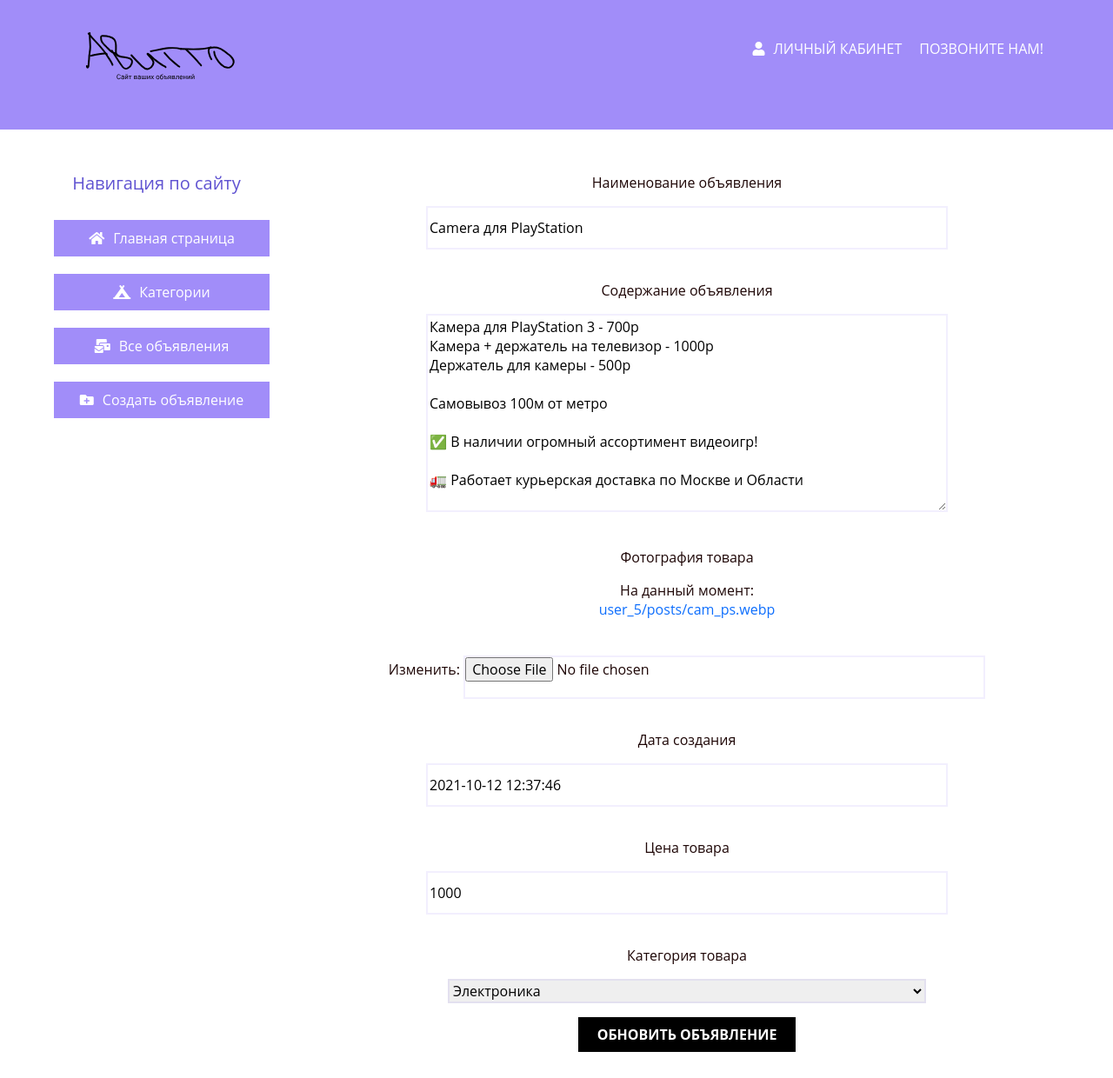
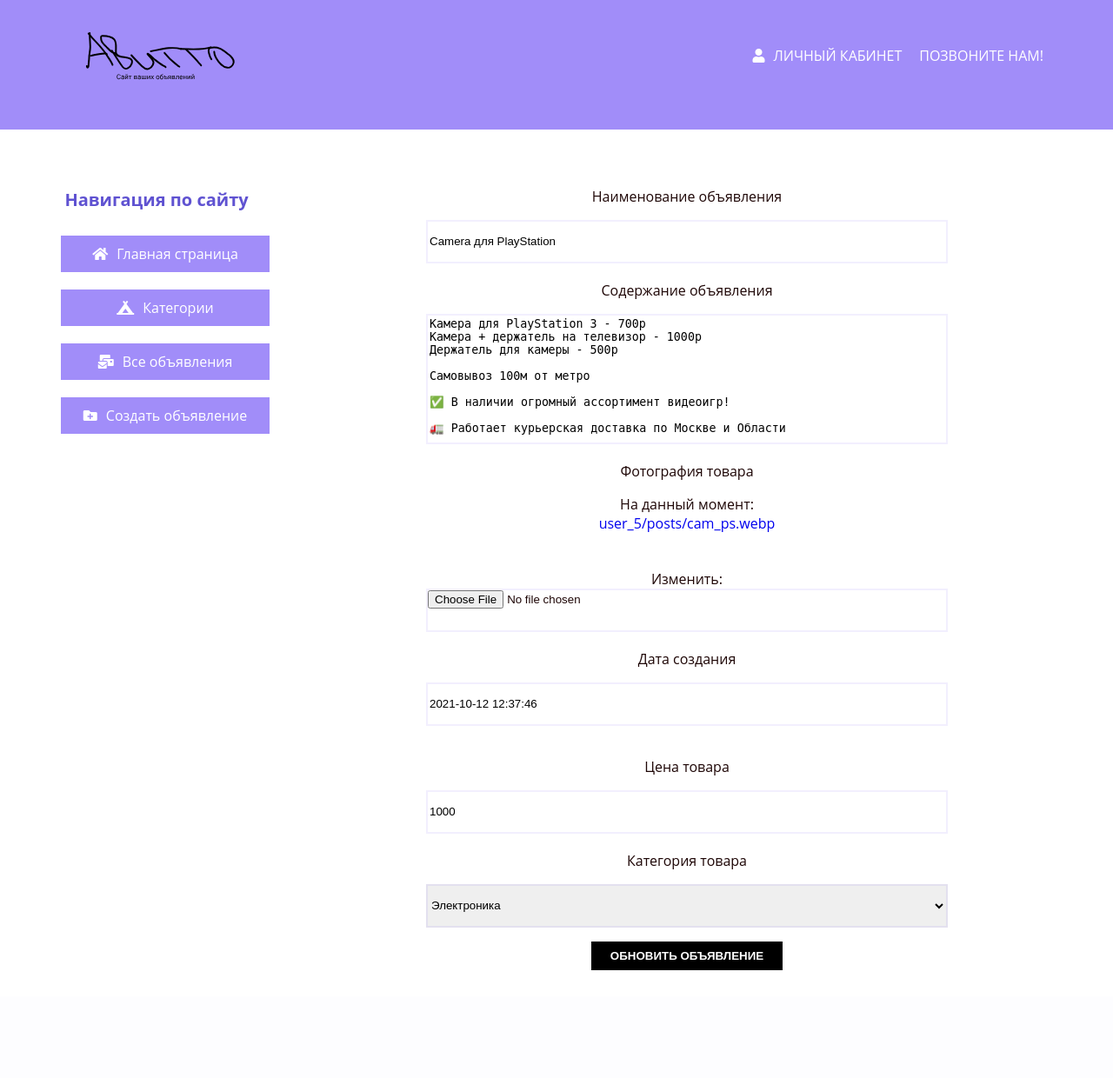
Before and after one commit to lampa-lana/avito, a Django app: page /posts/15/edit/ in a window 1280 px wide. Shown: the whole page at 87% size. After the commit the page ends 1116 px from the top, so only its background shows below. Run offline with Django 3.2, Linux system fonts and the light colour scheme; a user stored in the database is signed in; data comes from the database, SQL or seed files in the repository; both versions use the stored data as it was after the commit; some libraries are stand-ins or nearby versions.

Commit message:
change homework06

```diff
--- a/avitto/core/forms.py
+++ b/avitto/core/forms.py
@@ -12,11 +12,11 @@ class PostForm(forms.ModelForm):
         fields = ['post_name', 'description',
                   'image', 'date_pub', 'price', 'category']
         widgets = {
-            'post_name': forms.TextInput(attrs={'class': 'post-title', 'placeholder': 'Продам что-нибудь'}),
-            'description': forms.Textarea(attrs={'class': 'post-text', 'placeholder': 'Подробнее, о том что продаю'}),
-            'image': forms.ClearableFileInput(attrs={'class': 'post-image', }),
+            'post_name': forms.TextInput(attrs={'class': 'form-control', 'placeholder': 'Продам что-нибудь'}),
+            'description': forms.Textarea(attrs={'class': 'form-control', 'placeholder': 'Подробнее, о том что продаю'}),
+            'image': forms.ClearableFileInput(attrs={'class': 'form-control', }),
             # 'date_pub': forms.SplitDateTimeWidget(attrs={'class': 'post-image', }),
-            'price': forms.NumberInput(attrs={'class': 'post-price', }),
+            'price': forms.NumberInput(attrs={'class': 'form-control', }),
 
         }
 
--- a/avitto/core/static/core/css/style.css
+++ b/avitto/core/static/core/css/style.css
@@ -117,7 +117,9 @@ aside ul a {
   color: #fff;
 }
 
-aside ul a:hover {
+aside ul a:hover,
+.header_link li a:active {
+  color: rgb(76, 0, 255);
   transition: 0.9s ease;
   margin-left: 25px;
 }
@@ -207,34 +209,30 @@ textarea::placeholder {
   line-height: 25px;
 }
 
-.post-form {
+.form-control {
   display: flex;
   justify-content: space-between;
   align-items: center;
   flex-direction: column;
 }
 
-.post-form input,
-.post-form textarea,
-.post-form_update input,
-.post-form_update textarea {
+input,
+textarea {
   width: 600px;
+  margin: auto;
   outline: none;
   border: 2px solid rgba(81, 45, 240, 0.075);
   margin-bottom: 20px;
 }
 
-.post-form textarea {
+textarea {
   height: 150px;
   resize: none;
 }
 
 select {
-  width: 550px;
+  width: 600px;
+  height: 50px;
   outline: none;
   border: 2px solid rgba(81, 45, 240, 0.075);
 }
-
-.post-form {
-  padding-bottom: 100px;
-}
--- a/avitto/core/templates/base.html
+++ b/avitto/core/templates/base.html
@@ -5,10 +5,10 @@
     <meta charset="UTF-8" />
     <meta http-equiv="X-UA-Compatible" content="IE=edge" />
     <meta name="viewport" content="width=device-width, initial{-scale=1.0" />
-    <link
+    <!-- <link
       rel="stylesheet"
       href="https://cdn.jsdelivr.net/npm/bootstrap@5.1.3/dist/css/bootstrap.min.css"
-    />
+    /> -->
     <link rel="stylesheet" href="{% static 'core/css/style.css' %}" />
     <link
       rel="stylesheet"
--- a/avitto/core/templates/core/all_posts.html
+++ b/avitto/core/templates/core/all_posts.html
@@ -1,5 +1,5 @@
 {% extends 'base.html' %} {% block title %}
-<title>Объявления</title>
+<title>{{page_title}}</title>
 {% endblock title %}
 <p>{%block content %}
   <header>
--- a/avitto/core/templates/core/cat_detail.html
+++ b/avitto/core/templates/core/cat_detail.html
@@ -1,5 +1,5 @@
 {% extends 'base.html' %} {% block title %}
-<title>Побробнее о категории</title>
+<title>{{page_title}}</title>
 {% endblock title %}
 <p>{%block content %}
 
--- a/avitto/core/templates/core/categories.html
+++ b/avitto/core/templates/core/categories.html
@@ -1,5 +1,5 @@
 {% extends 'base.html' %} {% block title %}
-<title>Категории</title>
+<title>{{page_title}}</title>
 {% endblock title %}
 <p>{%block content %}
   <h1>Категории в которых Вы можете создать свои объявления</h1>
--- a/avitto/core/templates/core/index.html
+++ b/avitto/core/templates/core/index.html
@@ -1,6 +1,6 @@
 {% extends 'base.html' %}
  {% block title %}
-    <title>Главная</title>
+    <title>{{page_title}}</title>
   {% endblock title %}
    <p>{%block content %}
 
--- a/avitto/core/templates/core/post_create.html
+++ b/avitto/core/templates/core/post_create.html
@@ -1,5 +1,5 @@
 {% extends 'base.html' %} {% block title %}
-<title>Категории</title>
+<title>{{page_title}}</title>
 {% endblock title %}
 <p>{%block content %}
     <form method="POST" enctype="multipart/form-data" class="post-form">
--- a/avitto/core/templates/core/post_delete.html
+++ b/avitto/core/templates/core/post_delete.html
@@ -1,5 +1,5 @@
 {% extends 'base.html' %} {% block title %}
-<title>Категории</title>
+<title>{{page_title}}</title>
 {% endblock title %}
 <p>{%block content %}
 {% if post.author == user %}
--- a/avitto/core/templates/core/post_detail.html
+++ b/avitto/core/templates/core/post_detail.html
@@ -1,5 +1,5 @@
 {% extends 'base.html' %} {% block title %}
-<title>Категории</title>
+<title>{{page_title}}</title>
 {% endblock title %}
 <p>{%block content %}
   <h1>Подробнее об оъявлении:</h1>
--- a/avitto/core/templates/core/post_edit.html
+++ b/avitto/core/templates/core/post_edit.html
@@ -1,5 +1,5 @@
 {% extends 'base.html' %} {% block title %}
-<title>Категории</title>
+<title>{{page_title}}</title>
 {% endblock title %}
 <p>{%block content %}
   {% if post.author == user %}
--- a/avitto/core/urls_auth.py
+++ b/avitto/core/urls_auth.py
@@ -1,5 +1,5 @@
-from django.urls import path, include
-from .views_auth import (MyLoginView)
+from django.urls import path
+from .views_auth import MyLoginView
 
 
 # app_name = 'core'
--- a/avitto/core/views.py
+++ b/avitto/core/views.py
@@ -19,7 +19,7 @@ class IndexView(ListView):
     model = Post
     template_name = 'core/index.html'
     context_object_name = 'posts'
-    # extra_context = {'page_title': '7 last posts'}
+    extra_context = {'page_title': 'Главная'}
 
     def get_queryset(self):
         return self.model.objects.all().order_by('-date_edit')[:7]
@@ -43,6 +43,7 @@ class IndexView(ListView):
 
 class AllPostView(IndexView):
     template_name = 'core/all_posts.html'
+    extra_context = {'page_title': 'Все объявления'}
 
     def get_queryset(self):
         return self.model.objects.all().order_by('category')
@@ -60,6 +61,7 @@ class PostDetailView(DetailView):
     model = Post
     pk_url_kwarg = "post_id"
     template_name = 'core/post_detail.html'
+    extra_context = {'page_title': 'Подробнее об объявлении'}
 
     def get(self, request, post_id, *args, **kwargs):
         self.object = self.get_object()
@@ -82,6 +84,7 @@ class PostCreateView(LoginRequiredMixin, CreateView):
     form_class = PostForm
     template_name = 'core/post_create.html'
     login_url = '/admin/login'
+    extra_context = {'page_title': 'Создать объявление'}
 
     def post(self, request, *args, **kwargs):
         form = self.form_class(request.POST, request.FILES)
@@ -116,6 +119,7 @@ class PostDelete(DeleteView):
     model = Post
     pk_url_kwarg = 'post_id'
     template_name = 'core/post_delete.html'
+    extra_context = {'page_title': 'Удалить объявление'}
 
     def get_success_url(self):
         post_id = self.kwargs['post_id']
@@ -127,6 +131,7 @@ class EditView(UpdateView):
     pk_url_kwarg = 'post_id'
     template_name = 'core/post_edit.html'
     form_class = PostForm
+    extra_context = {'page_title': 'Изменить объявление'}
 
     def get_success_url(self):
         post_id = self.kwargs['post_id']
@@ -137,6 +142,7 @@ class CategoriesDetailView(DetailView):
     model = Category
     pk_url_kwarg = "category_id"
     template_name = 'core/cat_detail.html'
+    extra_context = {'page_title': 'Об категории'}
 
     def get(self, request, category_id, *args, **kwargs):
         self.object = self.get_object()
@@ -164,6 +170,7 @@ class AllCategoryView(ListView):
     model = Category
     template_name = 'core/categories.html'
     context_object_name = 'categories'
+    extra_context = {'page_title': 'Категории'}
 
     def get_queryset(self):
         return self.model.objects.all()
```
Also changed, not shown: avitto/core/forms_auth.py (+13 -12 lines), avitto/db.sqlite3.
